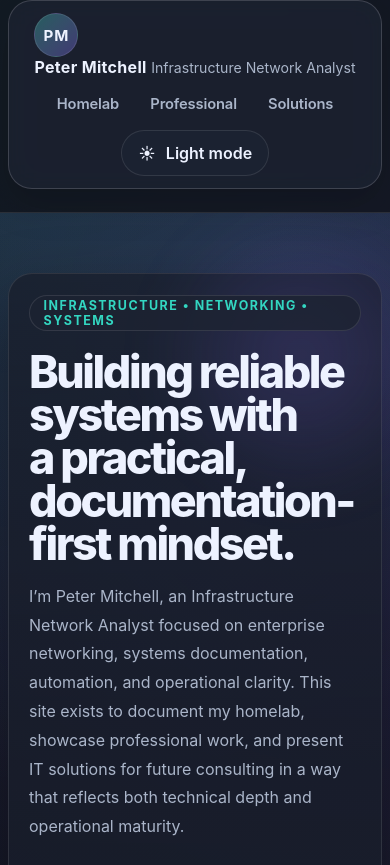
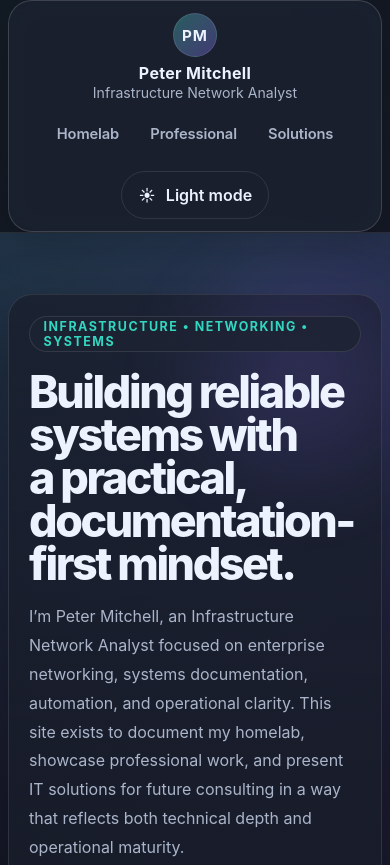
Before and after one commit to pgmitch02/pgmitch02.github.io, a plain HTML site: page index.html in a window 390 px wide. Shown: the top 865 px of the page. Drawn offline with Linux system fonts and the light colour scheme.

Commit message:
Update styles.css

```diff
--- a/styles.css
+++ b/styles.css
@@ -86,17 +86,10 @@ a {
 }
 
 .header-inner {
-  min-height: 72px;
+  min-height: 88px;
   display: flex;
   align-items: center;
-  justify-content: space-between;
-  gap: 1rem;
-}
-
-.brand {
-  display: flex;
-  flex-direction: column;
-  gap: 0.15rem;
+  justify-content: center;
 }
 
 .brand-name {
@@ -136,6 +129,109 @@ a {
   text-align: center;
   font-size: 1rem;
   line-height: 1;
+}
+
+.hero-island {
+  width: fit-content;
+  max-width: 100%;
+  min-height: 64px;
+  padding: 0.5rem;
+  border-radius: 999px;
+  display: flex;
+  align-items: center;
+  gap: 0.35rem;
+  background: color-mix(in srgb, var(--surface-strong) 92%, transparent);
+  border: 1px solid var(--line-strong);
+  box-shadow: 0 16px 38px rgba(0, 0, 0, 0.16);
+  backdrop-filter: blur(16px);
+}
+
+.site-island {
+  width: min(100%, 1080px);
+  margin: 0 auto;
+  justify-content: space-between;
+  gap: 0.75rem;
+  padding: 0.5rem 0.55rem;
+}
+
+.hero-island-logo-wrap {
+  display: flex;
+  align-items: center;
+  gap: 0.75rem;
+  flex: 0 0 auto;
+}
+
+.island-brand {
+  display: flex;
+  flex-direction: column;
+  gap: 0.1rem;
+  min-width: max-content;
+}
+
+.hero-island-logo {
+  width: 48px;
+  height: 48px;
+  border-radius: 999px;
+  display: grid;
+  place-items: center;
+  flex: 0 0 auto;
+  font-size: 0.95rem;
+  font-weight: 700;
+  letter-spacing: 0.06em;
+  color: var(--text);
+  background: linear-gradient(
+    135deg,
+    color-mix(in srgb, var(--accent-1) 34%, transparent),
+    color-mix(in srgb, var(--accent-2) 34%, transparent)
+  );
+  border: 1px solid var(--line);
+}
+
+.hero-island-nav {
+  display: flex;
+  align-items: center;
+  gap: 0.25rem;
+  flex-wrap: wrap;
+}
+
+.site-island .hero-island-nav {
+  flex: 1 1 auto;
+  justify-content: center;
+}
+
+.hero-island-link {
+  min-height: 48px;
+  padding: 0 1rem;
+  border-radius: 999px;
+  display: inline-flex;
+  align-items: center;
+  justify-content: center;
+  color: var(--text-soft);
+  font-size: 0.96rem;
+  font-weight: 600;
+  letter-spacing: -0.01em;
+  transition: background 0.18s ease, color 0.18s ease, transform 0.18s ease;
+}
+
+.hero-island-link:hover,
+.hero-island-link:focus-visible {
+  background: linear-gradient(
+    135deg,
+    color-mix(in srgb, var(--accent-1) 18%, transparent),
+    color-mix(in srgb, var(--accent-2) 20%, transparent),
+    color-mix(in srgb, var(--accent-3) 14%, transparent)
+  );
+  color: var(--text);
+  transform: translateY(-1px);
+  outline: none;
+}
+
+.island-theme-toggle {
+  flex: 0 0 auto;
+  min-height: 48px;
+  background: transparent;
+  border: 1px solid var(--line);
+  margin-left: 0.25rem;
 }
 
 .hero {
@@ -180,75 +276,6 @@ a {
   left: -60px;
   bottom: -60px;
   background: radial-gradient(circle, var(--hero-glow-1), transparent 70%);
-}
-
-.hero-island {
-  width: fit-content;
-  max-width: 100%;
-  margin: 0 auto 2rem;
-  min-height: 64px;
-  padding: 0.5rem;
-  border-radius: 999px;
-  display: flex;
-  align-items: center;
-  gap: 0.35rem;
-  background: color-mix(in srgb, var(--surface-strong) 92%, transparent);
-  border: 1px solid var(--line-strong);
-  box-shadow: 0 16px 38px rgba(0, 0, 0, 0.16);
-  backdrop-filter: blur(16px);
-}
-
-.hero-island-logo {
-  width: 48px;
-  height: 48px;
-  border-radius: 999px;
-  display: grid;
-  place-items: center;
-  flex: 0 0 auto;
-  font-size: 0.95rem;
-  font-weight: 700;
-  letter-spacing: 0.06em;
-  color: var(--text);
-  background: linear-gradient(
-    135deg,
-    color-mix(in srgb, var(--accent-1) 34%, transparent),
-    color-mix(in srgb, var(--accent-2) 34%, transparent)
-  );
-  border: 1px solid var(--line);
-}
-
-.hero-island-nav {
-  display: flex;
-  align-items: center;
-  gap: 0.25rem;
-  flex-wrap: wrap;
-}
-
-.hero-island-link {
-  min-height: 48px;
-  padding: 0 1rem;
-  border-radius: 999px;
-  display: inline-flex;
-  align-items: center;
-  justify-content: center;
-  color: var(--text-soft);
-  font-size: 0.96rem;
-  font-weight: 600;
-  letter-spacing: -0.01em;
-  transition: background 0.18s ease, color 0.18s ease, transform 0.18s ease;
-}
-
-.hero-island-link:hover,
-.hero-island-link:focus-visible {
-  background: linear-gradient(
-    135deg,
-    color-mix(in srgb, var(--accent-1) 18%, transparent),
-    color-mix(in srgb, var(--accent-2) 20%, transparent),
-    color-mix(in srgb, var(--accent-3) 14%, transparent)
-  );
-  color: var(--text);
-  transform: translateY(-1px);
-  outline: none;
 }
 
 .eyebrow {
@@ -500,7 +527,11 @@ a {
     min-height: 68vh;
   }
 
-  .hero-island {
+  .header-inner {
+    min-height: 96px;
+  }
+
+  .site-island {
     width: 100%;
     border-radius: 28px;
     justify-content: center;
@@ -508,8 +539,19 @@ a {
     padding: 0.75rem;
   }
 
-  .hero-island-nav {
+  .hero-island-logo-wrap {
+    width: 100%;
     justify-content: center;
+  }
+
+  .site-island .hero-island-nav {
+    justify-content: center;
+    flex-wrap: wrap;
+  }
+
+  .island-theme-toggle {
+    margin-left: 0;
+    margin-top: 0.25rem;
   }
 }
 
@@ -519,7 +561,7 @@ a {
   }
 
   .header-inner {
-    min-height: 64px;
+    min-height: 76px;
   }
 
   .hero-card,
@@ -549,7 +591,6 @@ a {
   }
 
   .hero-island {
-    margin-bottom: 1.4rem;
     border-radius: 24px;
   }
 
@@ -562,6 +603,16 @@ a {
     min-height: 42px;
     padding: 0 0.85rem;
     font-size: 0.92rem;
+  }
+
+  .hero-island-logo-wrap {
+    flex-direction: column;
+    gap: 0.35rem;
+  }
+
+  .island-brand {
+    align-items: center;
+    text-align: center;
   }
 
   .footer-inner {
```
